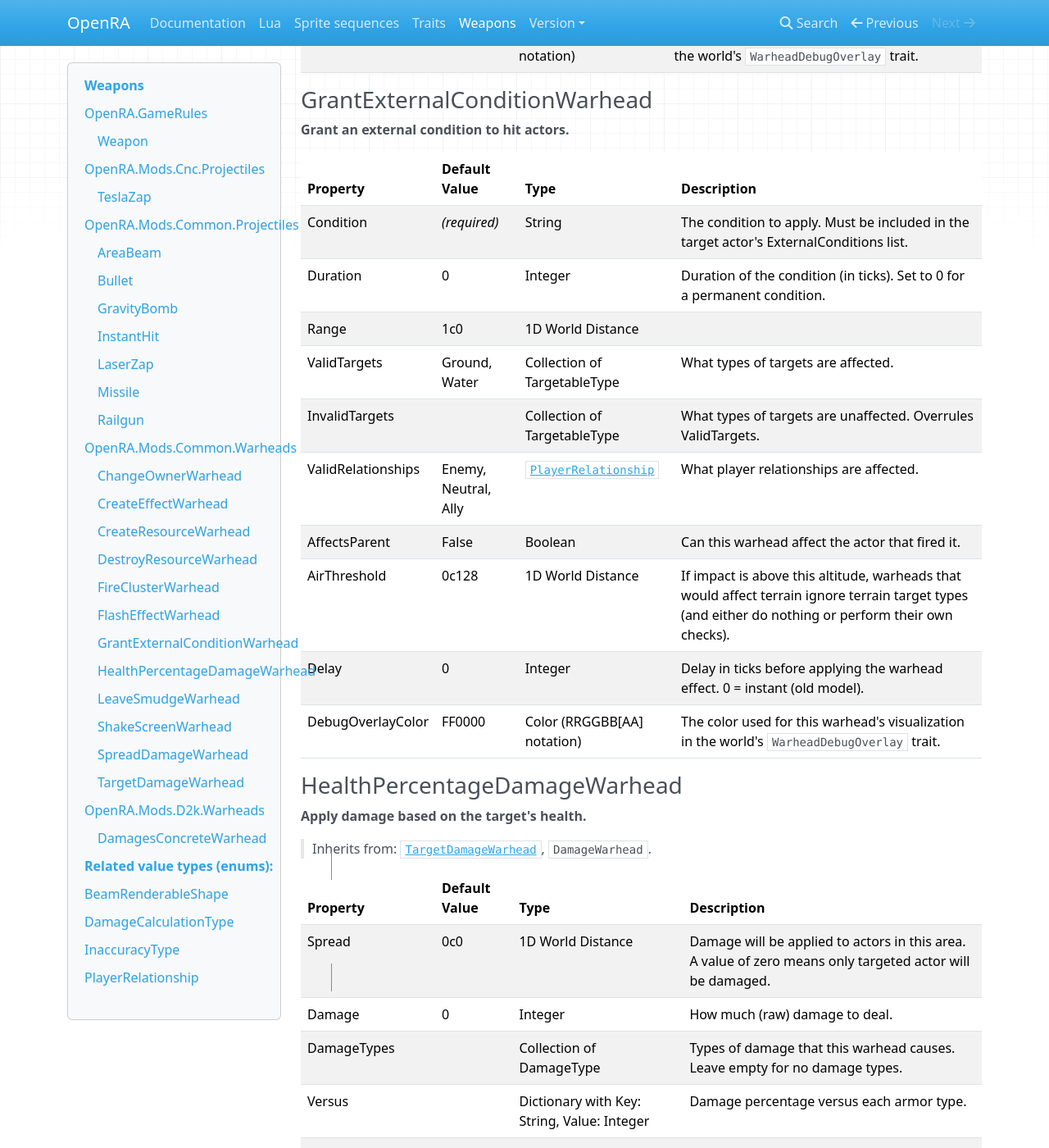
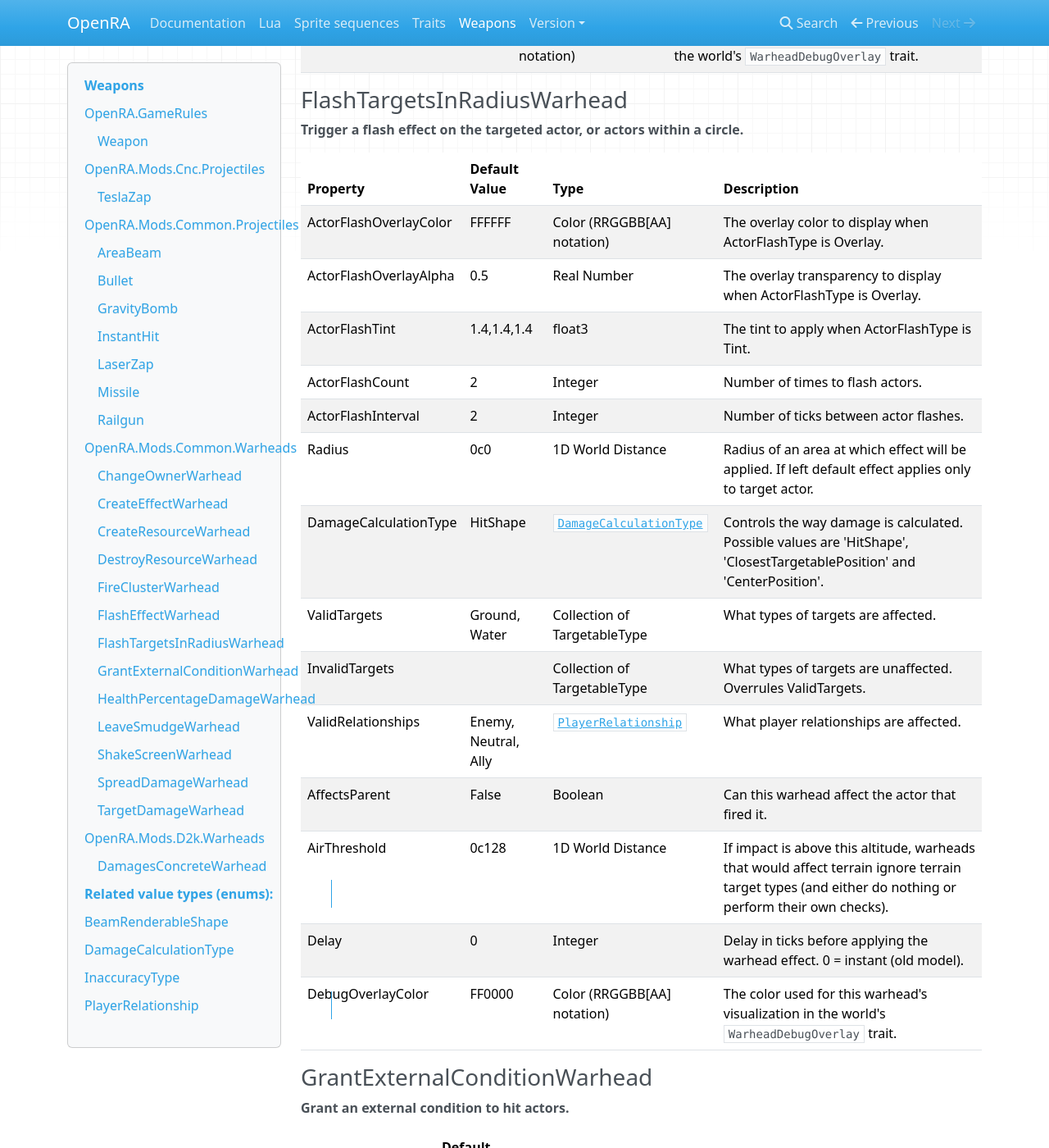
Before and after one commit to OpenRA/docs, an MkDocs documentation site: the page built from api/weapons.md, in a window 1280 px wide and 1400 px high, scrolled down 20308 px. Shown: the whole window at 82% size. Built offline with MkDocs 1.6.1, drawn with Linux system fonts in a browser that asks for light colours; nearby versions of some CDN libraries; some of the changed text lies outside the part shown.

Commit message:
Update auto-generated documentation for bleed

```diff
--- a/api/weapons.md
+++ b/api/weapons.md
@@ -356,6 +356,26 @@ Related types with their possible values are listed [at the bottom](#related-val
 | Delay | 0 | Integer | Delay in ticks before applying the warhead effect. 0 = instant (old model). |
 | DebugOverlayColor | FF0000 | Color (RRGGBB[AA] notation) | The color used for this warhead's visualization in the world's `WarheadDebugOverlay` trait. |
 
+### FlashTargetsInRadiusWarhead
+**Trigger a flash effect on the targeted actor, or actors within a circle.**
+
+| Property | Default Value | Type | Description |
+| -------- | ------------- | ---- | ----------- |
+| ActorFlashOverlayColor | FFFFFF | Color (RRGGBB[AA] notation) | The overlay color to display when ActorFlashType is Overlay. |
+| ActorFlashOverlayAlpha | 0.5 | Real Number | The overlay transparency to display when ActorFlashType is Overlay. |
+| ActorFlashTint | 1.4,1.4,1.4 | float3 | The tint to apply when ActorFlashType is Tint. |
+| ActorFlashCount | 2 | Integer | Number of times to flash actors. |
+| ActorFlashInterval | 2 | Integer | Number of ticks between actor flashes. |
+| Radius | 0c0 | 1D World Distance | Radius of an area at which effect will be applied. If left default effect applies only to target actor. |
+| DamageCalculationType | HitShape | [`DamageCalculationType`](#damagecalculationtype) | Controls the way damage is calculated. Possible values are 'HitShape', 'ClosestTargetablePosition' and 'CenterPosition'. |
+| ValidTargets | Ground, Water | Collection of TargetableType | What types of targets are affected. |
+| InvalidTargets |  | Collection of TargetableType | What types of targets are unaffected. Overrules ValidTargets. |
+| ValidRelationships | Enemy, Neutral, Ally | [`PlayerRelationship`](#playerrelationship) | What player relationships are affected. |
+| AffectsParent | False | Boolean | Can this warhead affect the actor that fired it. |
+| AirThreshold | 0c128 | 1D World Distance | If impact is above this altitude, warheads that would affect terrain ignore terrain target types (and either do nothing or perform their own checks). |
+| Delay | 0 | Integer | Delay in ticks before applying the warhead effect. 0 = instant (old model). |
+| DebugOverlayColor | FF0000 | Color (RRGGBB[AA] notation) | The color used for this warhead's visualization in the world's `WarheadDebugOverlay` trait. |
+
 ### GrantExternalConditionWarhead
 **Grant an external condition to hit actors.**
 
@@ -490,7 +510,7 @@ Referenced by: [`AreaBeam`](#areabeam), [`LaserZap`](#laserzap), [`Railgun`](#ra
 ### DamageCalculationType
 Possible values: `HitShape`, `ClosestTargetablePosition`, `CenterPosition`
 
-Referenced by: [`SpreadDamageWarhead`](#spreaddamagewarhead)
+Referenced by: [`FlashTargetsInRadiusWarhead`](#flashtargetsinradiuswarhead), [`SpreadDamageWarhead`](#spreaddamagewarhead)
 
 ### InaccuracyType
 Possible values: `Maximum`, `PerCellIncrement`, `Absolute`
@@ -500,4 +520,4 @@ Referenced by: [`AreaBeam`](#areabeam), [`Bullet`](#bullet), [`InstantHit`](#ins
 ### PlayerRelationship
 Possible values: `None`, `Enemy`, `Neutral`, `Ally`
 
-Referenced by: [`Bullet`](#bullet), [`ChangeOwnerWarhead`](#changeownerwarhead), [`CreateEffectWarhead`](#createeffectwarhead), [`CreateResourceWarhead`](#createresourcewarhead), [`DamagesConcreteWarhead`](#damagesconcretewarhead), [`DestroyResourceWarhead`](#destroyresourcewarhead), [`FireClusterWarhead`](#fireclusterwarhead), [`FlashEffectWarhead`](#flasheffectwarhead), [`GrantExternalConditionWarhead`](#grantexternalconditionwarhead), [`HealthPercentageDamageWarhead`](#healthpercentagedamagewarhead), [`LeaveSmudgeWarhead`](#leavesmudgewarhead), [`ShakeScreenWarhead`](#shakescreenwarhead), [`SpreadDamageWarhead`](#spreaddamagewarhead), [`TargetDamageWarhead`](#targetdamagewarhead)
+Referenced by: [`Bullet`](#bullet), [`ChangeOwnerWarhead`](#changeownerwarhead), [`CreateEffectWarhead`](#createeffectwarhead), [`CreateResourceWarhead`](#createresourcewarhead), [`DamagesConcreteWarhead`](#damagesconcretewarhead), [`DestroyResourceWarhead`](#destroyresourcewarhead), [`FireClusterWarhead`](#fireclusterwarhead), [`FlashEffectWarhead`](#flasheffectwarhead), [`FlashTargetsInRadiusWarhead`](#flashtargetsinradiuswarhead), [`GrantExternalConditionWarhead`](#grantexternalconditionwarhead), [`HealthPercentageDamageWarhead`](#healthpercentagedamagewarhead), [`LeaveSmudgeWarhead`](#leavesmudgewarhead), [`ShakeScreenWarhead`](#shakescreenwarhead), [`SpreadDamageWarhead`](#spreaddamagewarhead), [`TargetDamageWarhead`](#targetdamagewarhead)
```
